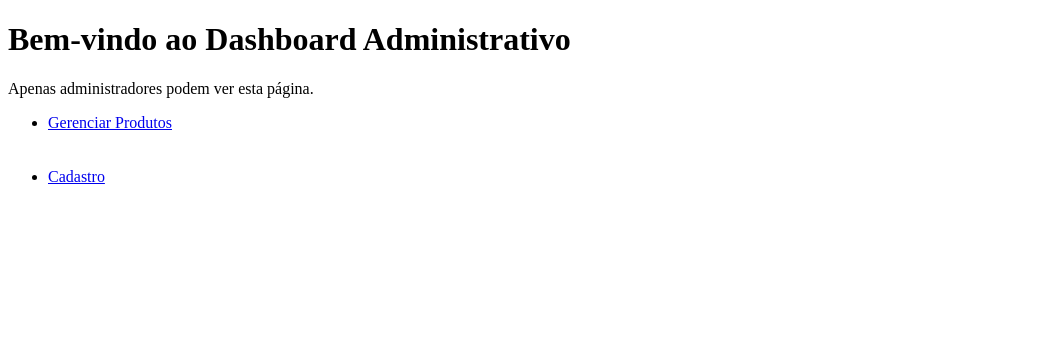
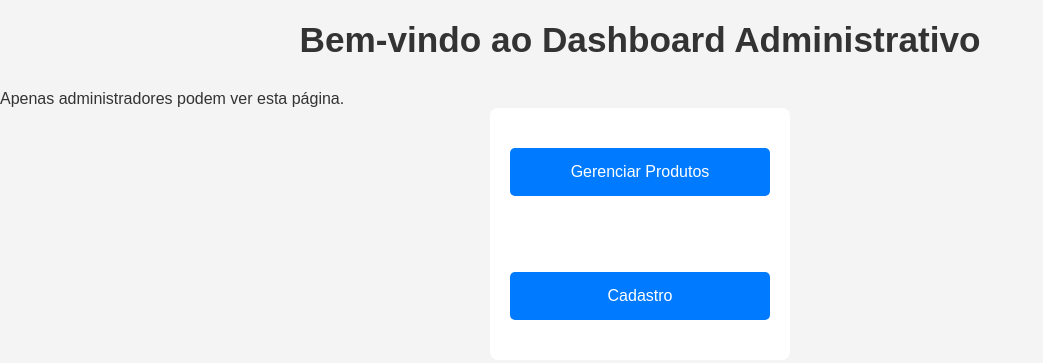
Before and after one commit to willmasters3/Projeto-Sistema-de-Gest-o-de-Produtos, a website: page public/html/dashboard.html in a window 1280 px wide. Shown: the whole page, without its empty margins (0-1043 px from the left). Drawn offline with Linux system fonts and the light colour scheme; sample sign-in values are in the browser's storage.

Commit message:
06/12 10h

```diff
--- /dev/null
+++ b/public/css/dashboard.css
@@ -0,0 +1,53 @@
+*{
+    margin: 0;
+    padding: 0;
+    box-sizing: border-box;
+}
+body{
+    font-family: 'Arial', sans-serif;
+    background-color: #f4f4f4;
+    color: #333;
+}
+h1{
+    text-align: center;
+    margin: 20px 0;
+    font-size: 2.2rem;
+    margin-bottom: 30px;
+}
+/*Faltou fazer com o paragrafo. P*/
+nav{
+    background-color: white;
+    border-radius: 8px;
+    box-shadow: 0 0 10px rgba(0, 0, 0, 0,1);
+    padding: 20px;
+    width: 300px;
+    margin: 0 auto;
+}
+ul{
+    list-style: none;
+}
+li{
+    margin: 20px 0;
+}
+a{
+    display: block;
+    text-decoration: none;
+    padding: 15px;
+    border-radius: 5px;
+    color: white;
+    background-color: #007BFF;
+    text-align: center;
+    transition: background-color 0.3s, transform 0.2s;
+}
+a:hover{
+    background-color: #0056b3;
+    transform: translateY(-2px);
+}
+a:active{
+    transform: translateY(1px);
+}
+@media (max-whidth: 600px){
+    nav{
+        width: 90%;
+    }
+}
--- a/public/html/dashboard.html
+++ b/public/html/dashboard.html
@@ -4,6 +4,7 @@
     <meta charset="UTF-8">
     <meta name="viewport" content="width=device-width, initial-scale=1.0">
     <title>Dashboard</title>
+    <link rel="stylesheet" href="../css/dashboard.css">
    <!-- <link rel="stylesheet" href="css/styles.css">  Ajuste o caminho conforme necessário -->
 </head>
 <body>
```
Also changed, not shown: public/html/login.html (+1 -1 lines), public/index.html (+5 -0 lines).
